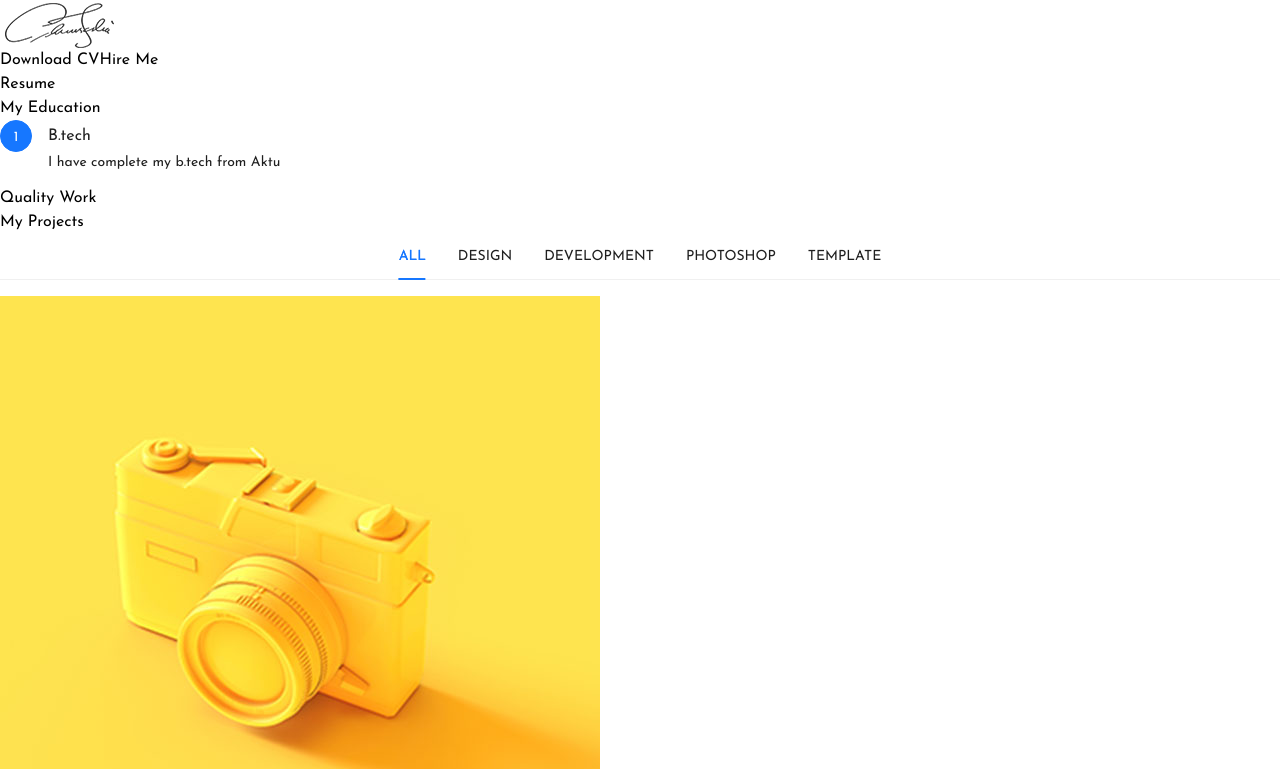
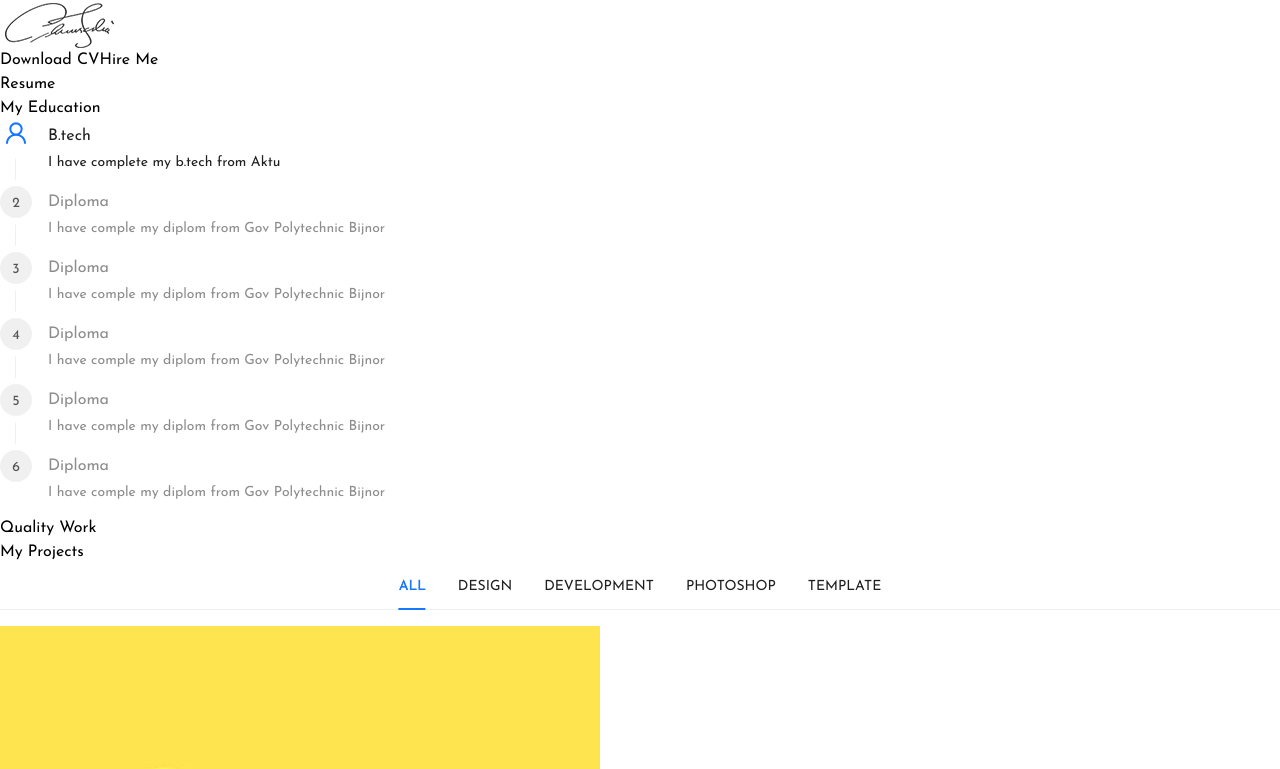
Before and after one commit to saurabhHD/myportfolio, a React (Vite) app: page / in a window 1280 px wide. Shown: the part 1181-1950 px from the top of the page. Built offline with nearby package versions, Linux system fonts and the light colour scheme.

Commit message:
i have added an map iframe in contact us section

```diff
--- a/src/components/contact-us/index.jsx
+++ b/src/components/contact-us/index.jsx
@@ -10,8 +10,13 @@ const ContactUs = ()=> {
                 <span className="text-xl font-bold p-2 hover:bg-[#FCC255] hover:text-white">Contact Me</span>
                 <h1 className="text-3xl font-bold mt-3 text-[#556D91]">Get In Touch</h1>
             </div>
-            <div className="flex justify-center items-center px-10 mt-6 ">
-               <div className="shadow-md rounded-lg p-6 w-[50%]">
+            <div className="grid grid-cols-2 gap-5 px-10 mt-6 pt-2">
+                <div>
+                <iframe src="https://www.google.com/maps/embed?pb=!1m18!1m12!1m3!1d56048.43037220901!2d77.17435457408114!3d28.598969862942468!2m3!1f0!2f0!3f0!3m2!1i1024!2i768!4f13.1!3m3!1m2!1s0x390cfd5b347eb62d%3A0x37205b715389640!2sDelhi!5e0!3m2!1sen!2sin!4v1710760697993!5m2!1sen!2sin"  loading="lazy" className="w-[100%] h-[100%]">
+
+                </iframe>
+                </div>
+               <div className="shadow-md rounded-lg p-6">
                     <p className="text-xl text-center text-[#556D91] font-semibold">My Contact</p>
                     <Form
                     layout="vertical"
--- a/src/components/resume/index.jsx
+++ b/src/components/resume/index.jsx
@@ -1,4 +1,5 @@
 import { Steps } from "antd"
+import {UserOutlined} from "@ant-design/icons"
 
 const Resume = ()=> {
     return (
@@ -12,13 +13,36 @@ const Resume = ()=> {
                 direction="vertical"
                 items={[
                     {
+                        icon: <UserOutlined />,
                         title : 'B.tech',
                         description: 'I have complete my b.tech from Aktu'
+                    },
+                    {
+                        title: 'Diploma',
+                        description: 'I have comple my diplom from Gov Polytechnic Bijnor'
+                    }
+                    ,
+                    {
+                        title: 'Diploma',
+                        description: 'I have comple my diplom from Gov Polytechnic Bijnor'
+                    }
+                    ,
+                    {
+                        title: 'Diploma',
+                        description: 'I have comple my diplom from Gov Polytechnic Bijnor'
+                    }
+                    ,
+                    {
+                        title: 'Diploma',
+                        description: 'I have comple my diplom from Gov Polytechnic Bijnor'
+                    }
+                    ,
+                    {
+                        title: 'Diploma',
+                        description: 'I have comple my diplom from Gov Polytechnic Bijnor'
                     }
                 ]}
                 />
-
-
             </div>
         </div>
     )
```
